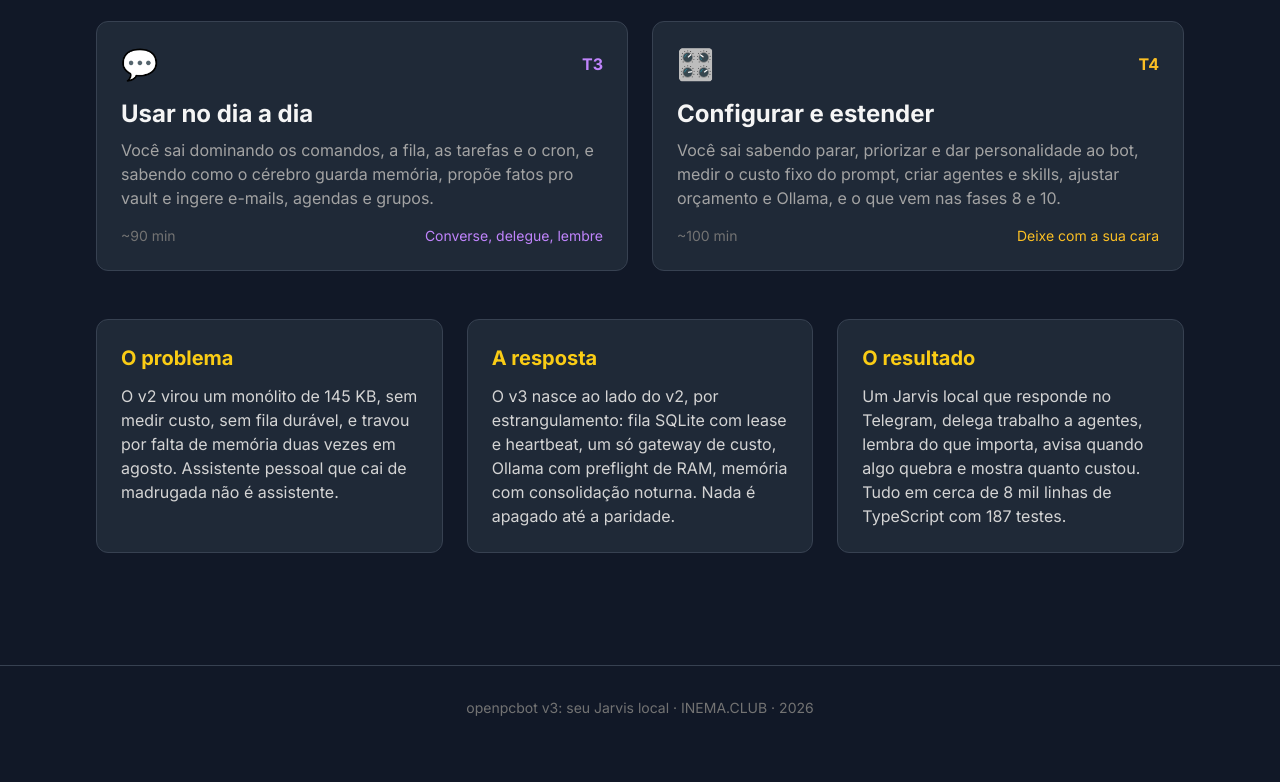
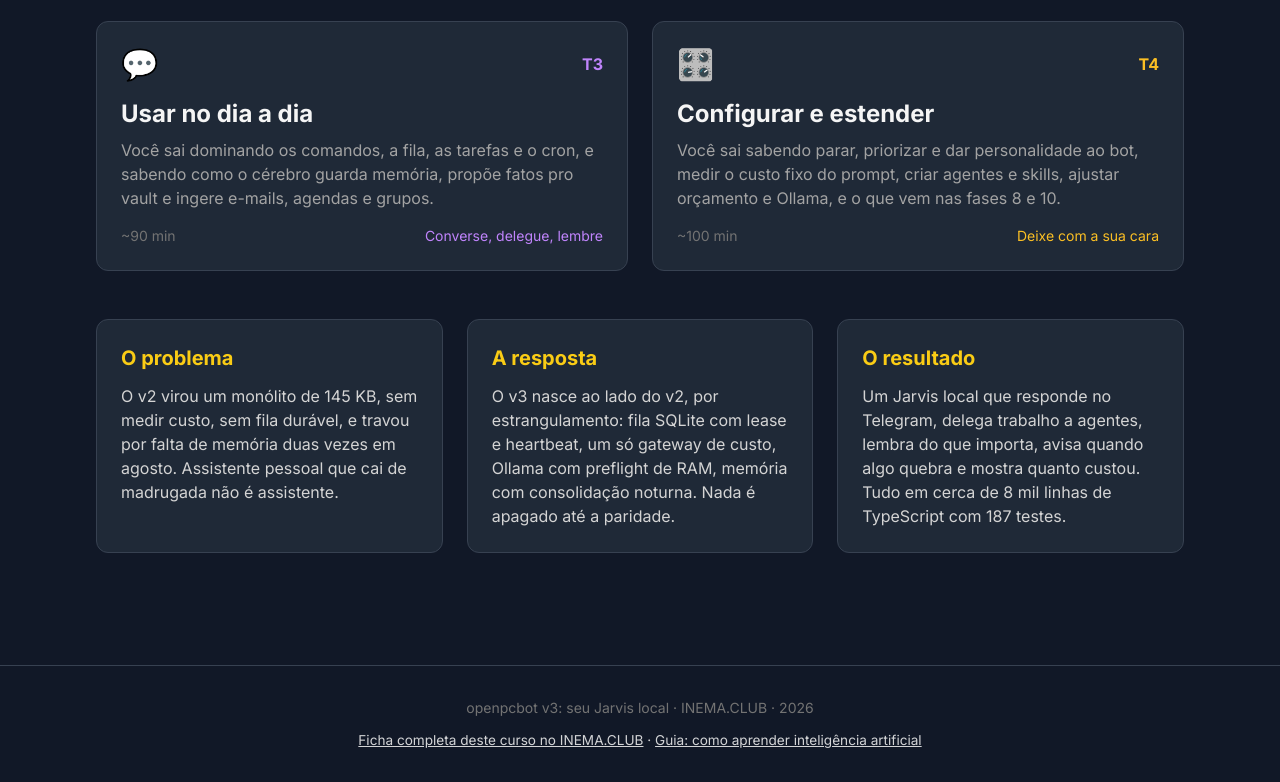
Before and after one commit to inematds/curso-openpcbotv3, a plain HTML site: page index.html in a window 1280 px wide. Shown: the part 1113-1895 px from the top of the page. Before the commit the page ends 1863 px from the top, so only its background shows below. Drawn offline with nearby package versions, Linux system fonts and the light colour scheme.

Commit message:
seo: link de volta pra ficha do curso e pro guia no inema.club
Co-Authored-By: Claude Opus 5.5 (1M context) <noreply@anthropic.com>

```diff
--- a/index.html
+++ b/index.html
@@ -477,7 +477,11 @@ html:not(.dark) svg[role="img"] { filter: saturate(0.82) brightness(0.96); }
     <div class="max-w-6xl mx-auto px-4 sm:px-6 lg:px-8 text-center text-neutral-500 text-sm">
       <p>openpcbot v3: seu Jarvis local · INEMA.CLUB · 2026</p>
     </div>
-  </footer>
+
+<!-- inema-backlink:v1 -->
+<p style="display:block;width:100%;text-align:center;font-size:.85rem;margin:.75rem 0 0;opacity:.85"><a href="https://www.inema.club/cursos/274-openpcbot-v3-seu-jarvis-local-instalar-usar-e-configurar/" style="color:inherit;text-decoration:underline">Ficha completa deste curso no INEMA.CLUB</a> · <a href="https://www.inema.club/aprender-inteligencia-artificial/" style="color:inherit;text-decoration:underline">Guia: como aprender inteligência artificial</a></p>
+<!-- /inema-backlink:v1 -->
+</footer>
   <script>
 function toggleTopic(button) {
   var panelId = button.getAttribute('aria-controls');
```
Also changed, not shown: 1 other file.
